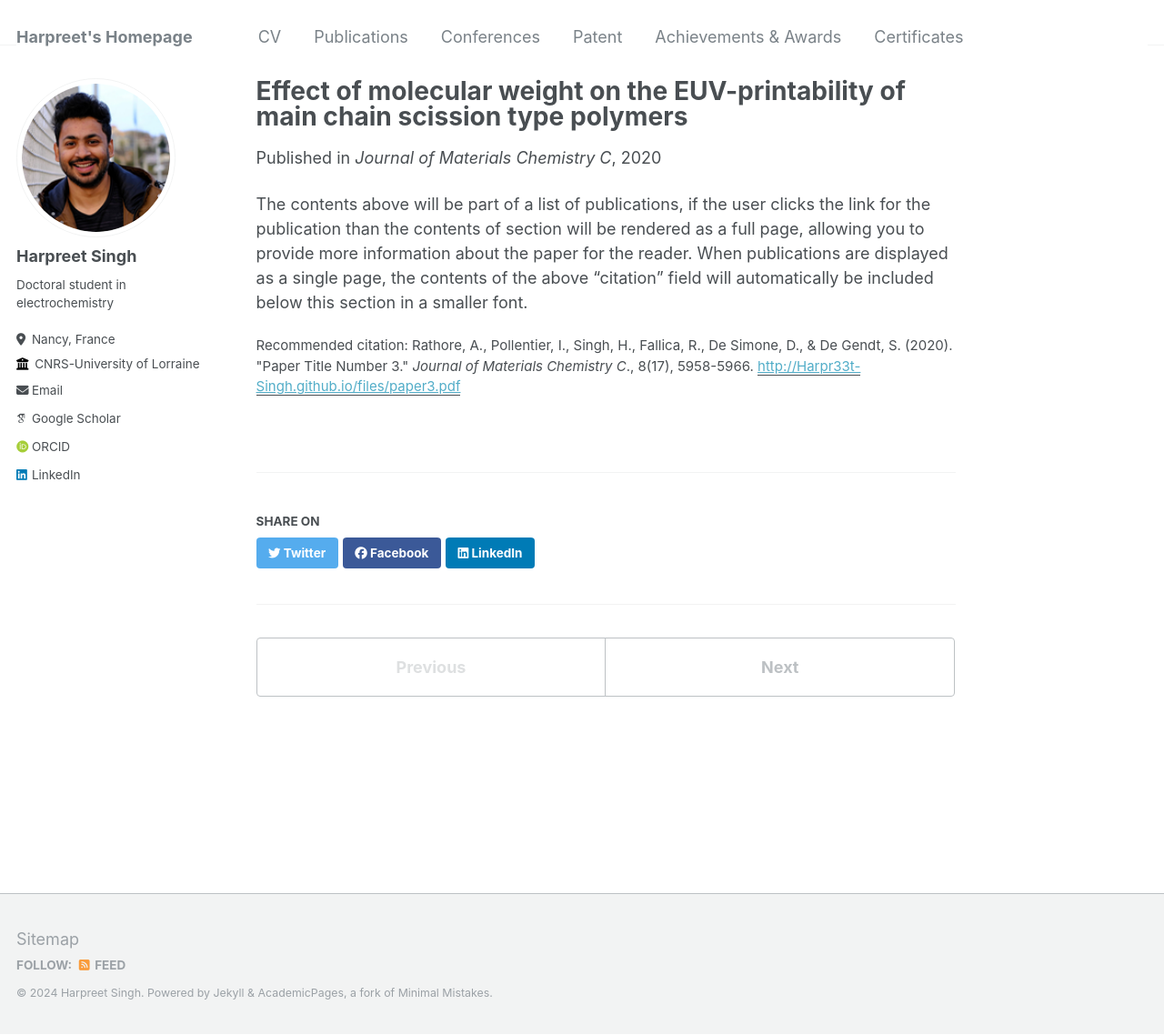
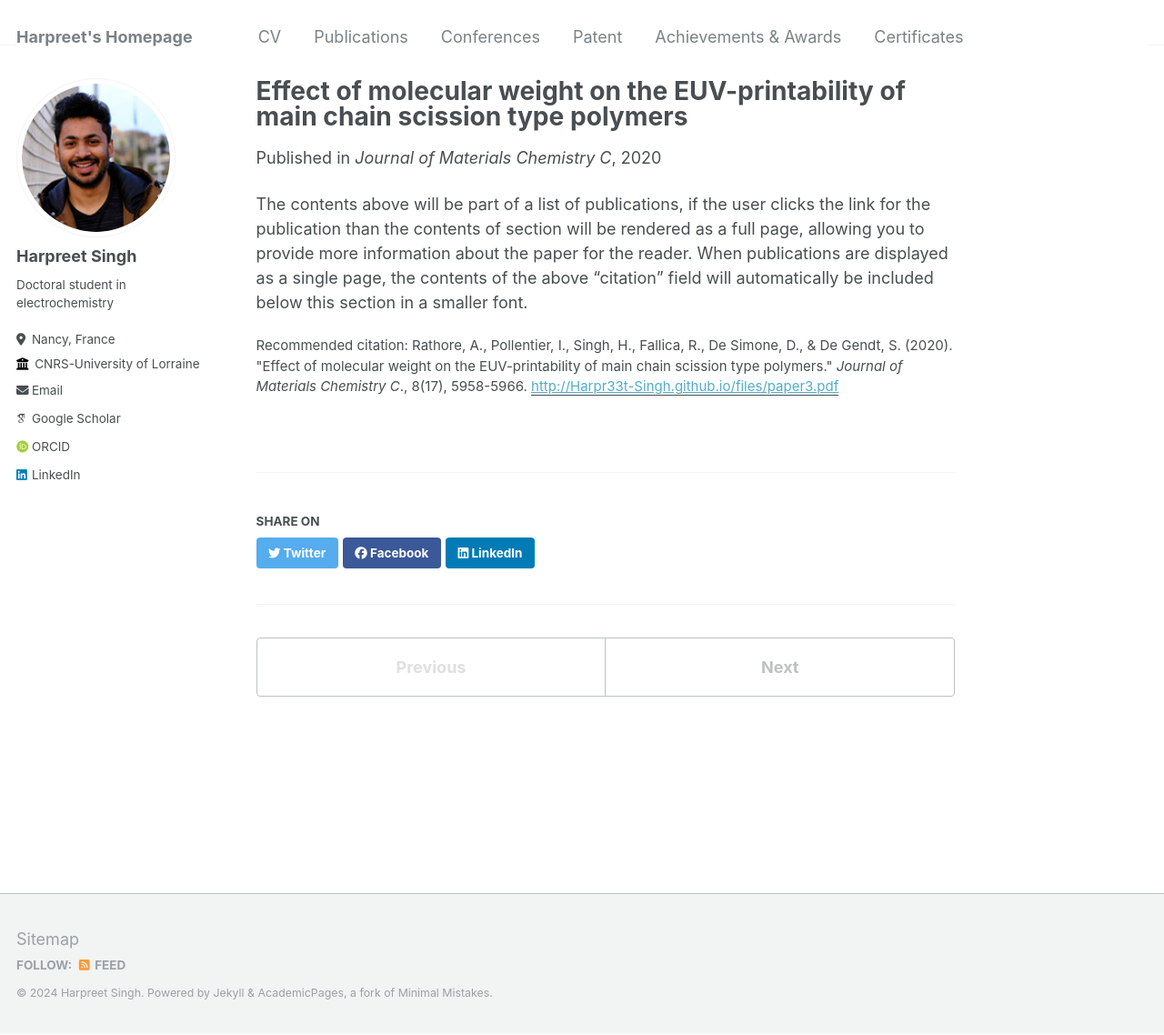
Before and after one commit to Harpr33t-Singh/Harpr33t-Singh.github.io, a Jekyll site: the page built from _publications/2024-02-17-paper-title-number-4.md, in a window 1280 px wide and 1138 px high. Shown: the whole window at 91% size. Built offline with Jekyll 4.4.1, drawn with Linux system fonts in a browser that asks for light colours; some web fonts are replaced.

Commit message:
Update 2024-02-17-paper-title-number-4.md

```diff
--- a/_publications/2024-02-17-paper-title-number-4.md
+++ b/_publications/2024-02-17-paper-title-number-4.md
@@ -6,7 +6,7 @@ excerpt: 'fundamental analysis of a simple MCS-type photoresist – polymethyl m
 date: 2020-04-06
 venue: 'Journal of Materials Chemistry C'
 paperurl: 'http://Harpr33t-Singh.github.io/files/paper3.pdf'
-citation: 'Rathore, A., Pollentier, I., Singh, H., Fallica, R., De Simone, D., & De Gendt, S. (2020). &quot;Paper Title Number 3.&quot; <i>Journal of Materials Chemistry C</i>., 8(17), 5958-5966.'
+citation: 'Rathore, A., Pollentier, I., Singh, H., Fallica, R., De Simone, D., & De Gendt, S. (2020). &quot;Effect of molecular weight on the EUV-printability of main chain scission type polymers.&quot; <i>Journal of Materials Chemistry C</i>., 8(17), 5958-5966.'
 ---
 
 The contents above will be part of a list of publications, if the user clicks the link for the publication than the contents of section will be rendered as a full page, allowing you to provide more information about the paper for the reader. When publications are displayed as a single page, the contents of the above "citation" field will automatically be included below this section in a smaller font.
```
